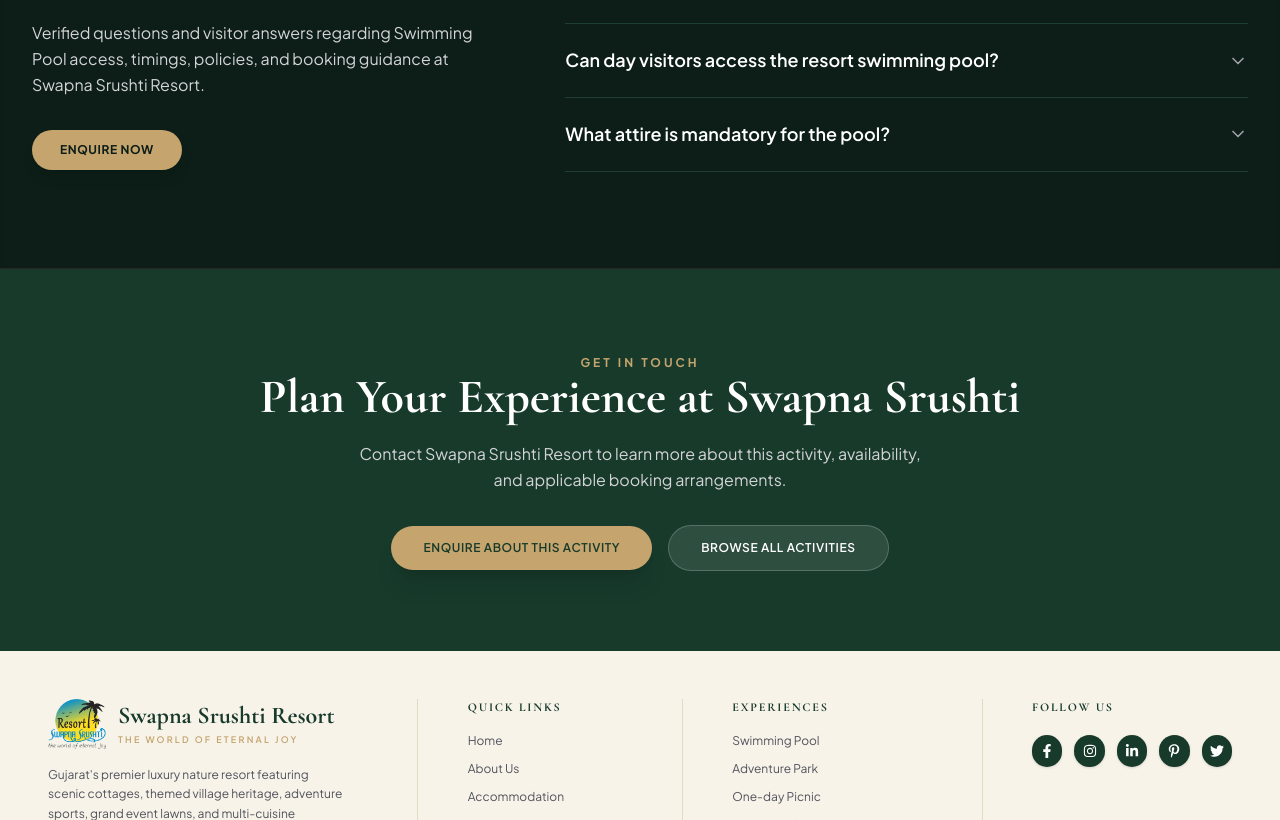
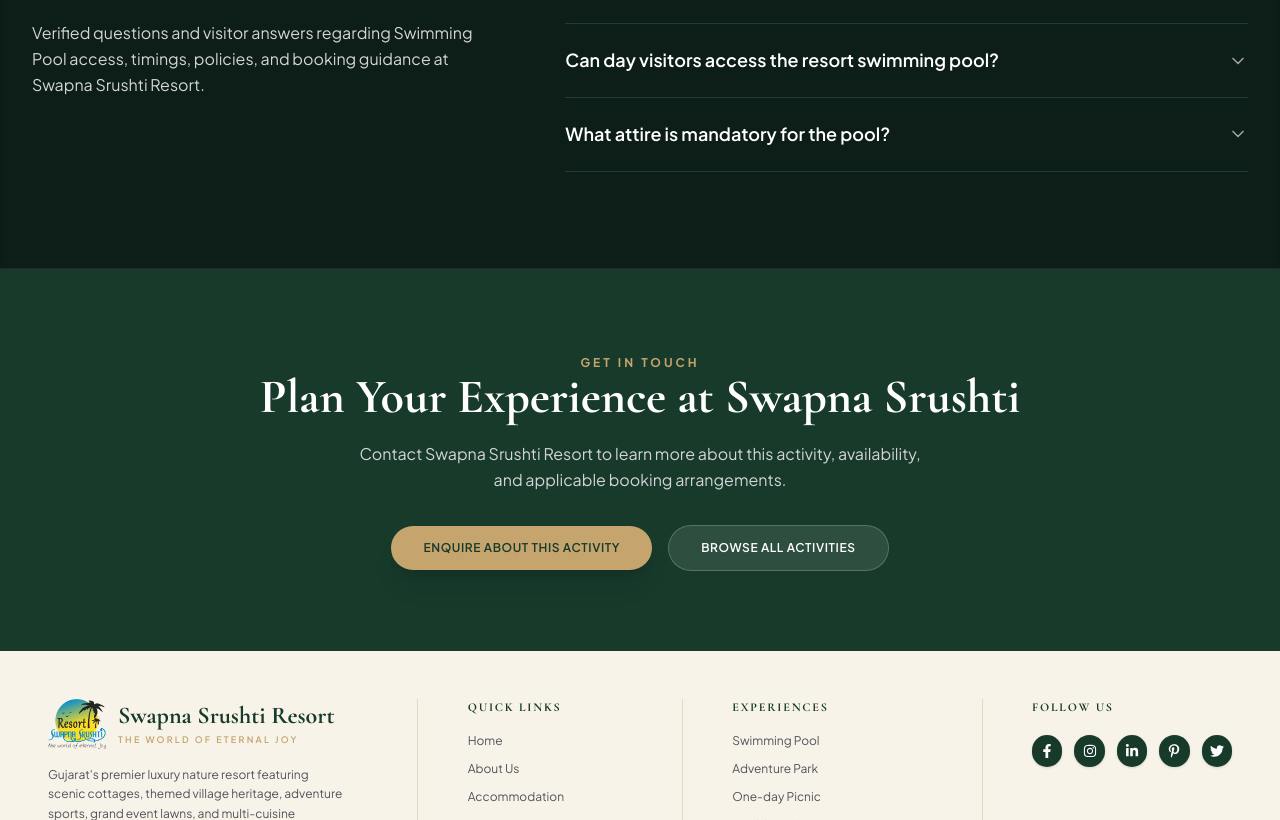
Before and after one commit to krina-jani/swapna-shrusti, a Next.js app: page /discover/swimming-pool in a window 1280 px wide. Shown: the part 2796-3616 px from the top of the page. Built offline with nearby package versions, Linux system fonts and the light colour scheme.

Commit message:
fix(discover): remove Enquire Now button linking to contact?activity=swimming-pool from FAQs section

```diff
--- a/src/app/discover/[slug]/page.tsx
+++ b/src/app/discover/[slug]/page.tsx
@@ -347,8 +347,8 @@
           title={`${activity.name.toUpperCase()} FAQS`}
           description={`Verified questions and visitor answers regarding ${activity.name} access, timings, policies, and booking guidance at Swapna Srushti Resort.`}
           items={activity.faqs}
-          ctaText="Enquire Now"
-          ctaLink={activity.enquiryLink}
+          ctaText=""
+          ctaLink=""
         />
 
         {/* SECTION 8 (Closing Banner): PLAN YOUR EXPERIENCE */}
```
